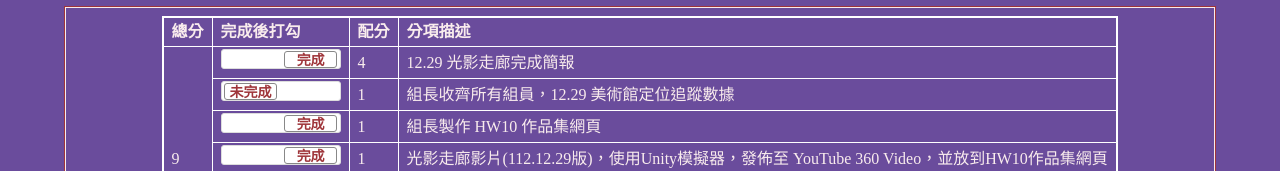
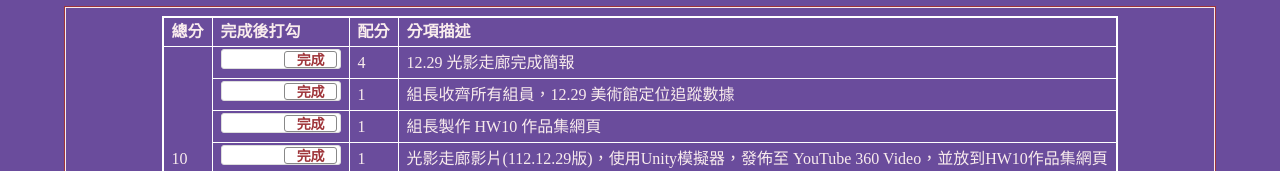
Before and after one commit to syuannnnnn/serena, a plain HTML site: page hw10/index.html in a window 1280 px wide. Shown: the part 1559-1730 px from the top of the page. Drawn offline with nearby package versions, Linux system fonts and the light colour scheme.

Commit message:
Update index.html

```diff
--- a/hw10/index.html
+++ b/hw10/index.html
@@ -230,7 +230,7 @@
           <td>12.29 光影走廊完成簡報</td>
         </tr>
         <tr>
-          <td><input type="checkbox" class="flipswitch" id="myCheckbox1" ></td>
+          <td><input type="checkbox" class="flipswitch" id="myCheckbox1" checked></td>
           <td id='m1'>1</td>
           <td>組長收齊所有組員，12.29 美術館定位追蹤數據</td>
         </tr>
```
